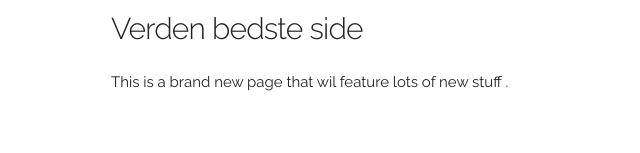
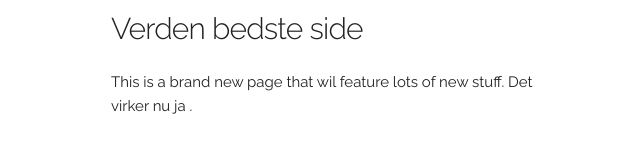
Before and after one commit to Danieltaylo/Web-stuff, a plain HTML site: page index.html in a window 1280 px wide. Shown: the part 231-384 px from the top of the page, without its empty margins (49-689 px from the left). Drawn offline with Linux system fonts and the light colour scheme.

Commit message:
Update index.html

```diff
--- a/index.html
+++ b/index.html
@@ -35,7 +35,7 @@
     <div class="row">
       <div class="one-half column" style="margin-top: 25%">
         <h4>Verden bedste side</h4>
-        <p>This is a brand new page that wil feature lots of new stuff
+        <p>This is a brand new page that wil feature lots of new stuff. Det virker nu ja
          </a>.</p>
       </div>
     </div>
```
